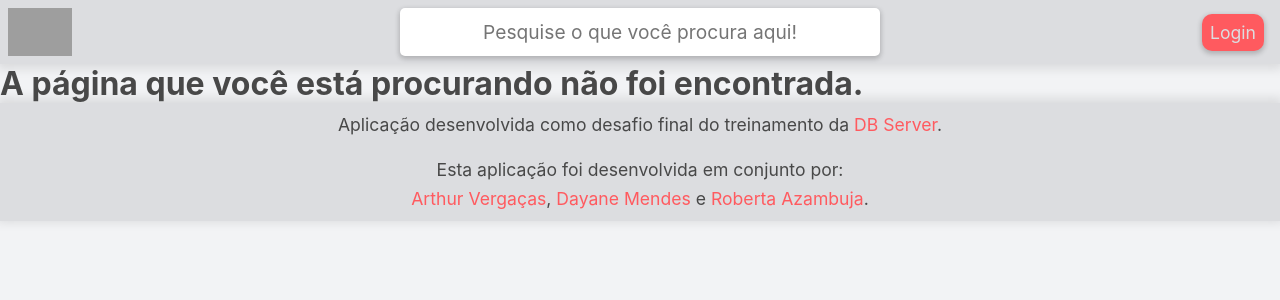
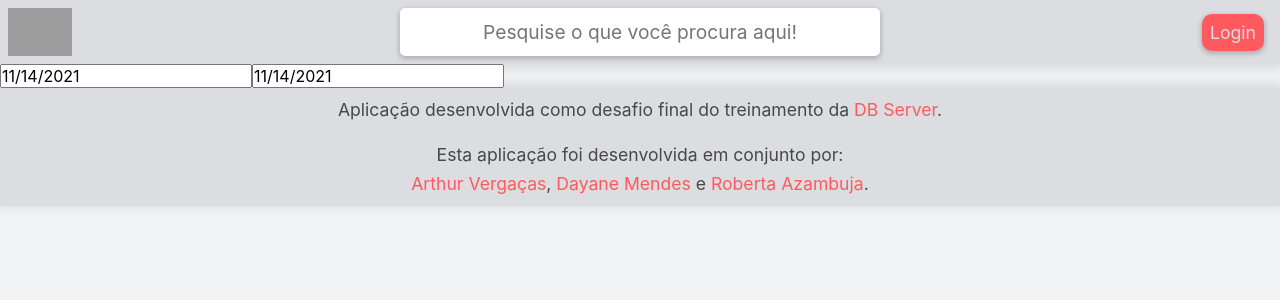
Before and after one commit to DayMendes/airbnb-clone-frontend-, a React (Create React App) app: page /reservar in a window 1280 px wide. Shown: the top 300 px of the page. Built offline with nearby package versions, Linux system fonts and the light colour scheme; grey boxes are pictures that could not be loaded.

Commit message:
Create date picker component

```diff
--- a/package.json
+++ b/package.json
@@ -11,6 +11,7 @@
     "@types/react": "^17.0.34",
     "@types/react-dom": "^17.0.11",
     "react": "^17.0.2",
+    "react-datepicker": "^4.3.0",
     "react-dom": "^17.0.2",
     "react-router-dom": "^6.0.2",
     "react-scripts": "4.0.3",
@@ -40,5 +41,8 @@
       "last 1 firefox version",
       "last 1 safari version"
     ]
+  },
+  "devDependencies": {
+    "@types/react-datepicker": "^4.3.1"
   }
 }
--- /dev/null
+++ b/src/components/DatePicker.tsx
@@ -0,0 +1,23 @@
+import React, { useState } from "react";
+import DatePicker from "react-datepicker";
+import { registerLocale, setDefaultLocale } from  "react-datepicker";
+import pt from 'date-fns/locale/pt-BR';
+
+import "react-datepicker/dist/react-datepicker.css";
+
+// CSS Modules, react-datepicker-cssmodules.css
+// import 'react-datepicker/dist/react-datepicker-cssmodules.css';
+
+registerLocale('pt-BR', pt);
+
+export default function Calendario() {
+    const [startDate, setStartDate] = useState<Date>(new Date());
+
+  return (
+    <DatePicker
+        locale="pt-BR"
+        selected={startDate}
+        onChange={(date) => setStartDate(date as Date)}
+    />
+  );
+}
--- a/src/index.tsx
+++ b/src/index.tsx
@@ -5,6 +5,7 @@ import { BrowserRouter, Routes, Route } from "react-router-dom";
 import App from "./App";
 import ListagemAcomodacoes from "./pages/ListagemAcomodacoes";
 import PaginaNaoEncontrada from './pages/PaginaNaoEncontrada';
+import ReservarAcomodacao from "./pages/ReservarAcomodacao";
 
 ReactDOM.render(
     <React.StrictMode>
@@ -13,6 +14,7 @@ ReactDOM.render(
                 <Route path="/" element={<App />}>
                     <Route index element={<ListagemAcomodacoes />} />
                     <Route path="*" element={<PaginaNaoEncontrada />}/>
+                    <Route path="/reservar" element={<ReservarAcomodacao />}/>
                 </Route>
             </Routes>
         </BrowserRouter>
--- /dev/null
+++ b/src/pages/ReservarAcomodacao.tsx
@@ -0,0 +1,11 @@
+import Calendario from '../components/DatePicker';
+
+
+export default function ReservarAcomodacao() {
+    return(
+        <>
+            <Calendario />
+            <Calendario />
+        </>
+    );
+}
```
Also changed, not shown: src/styles/components/reservar.module.css (added), 1 other file (tests, documents, lock files or other folders).
